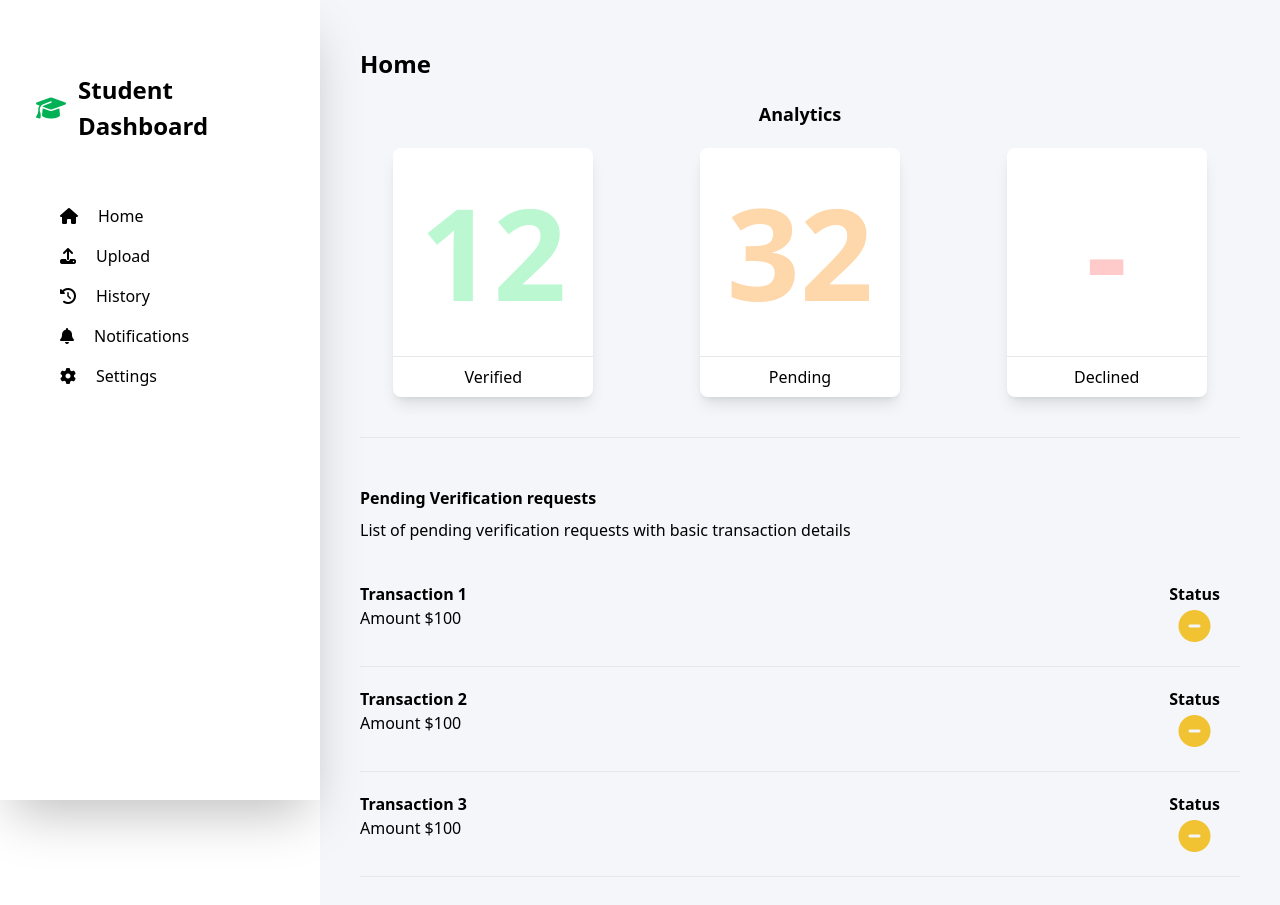
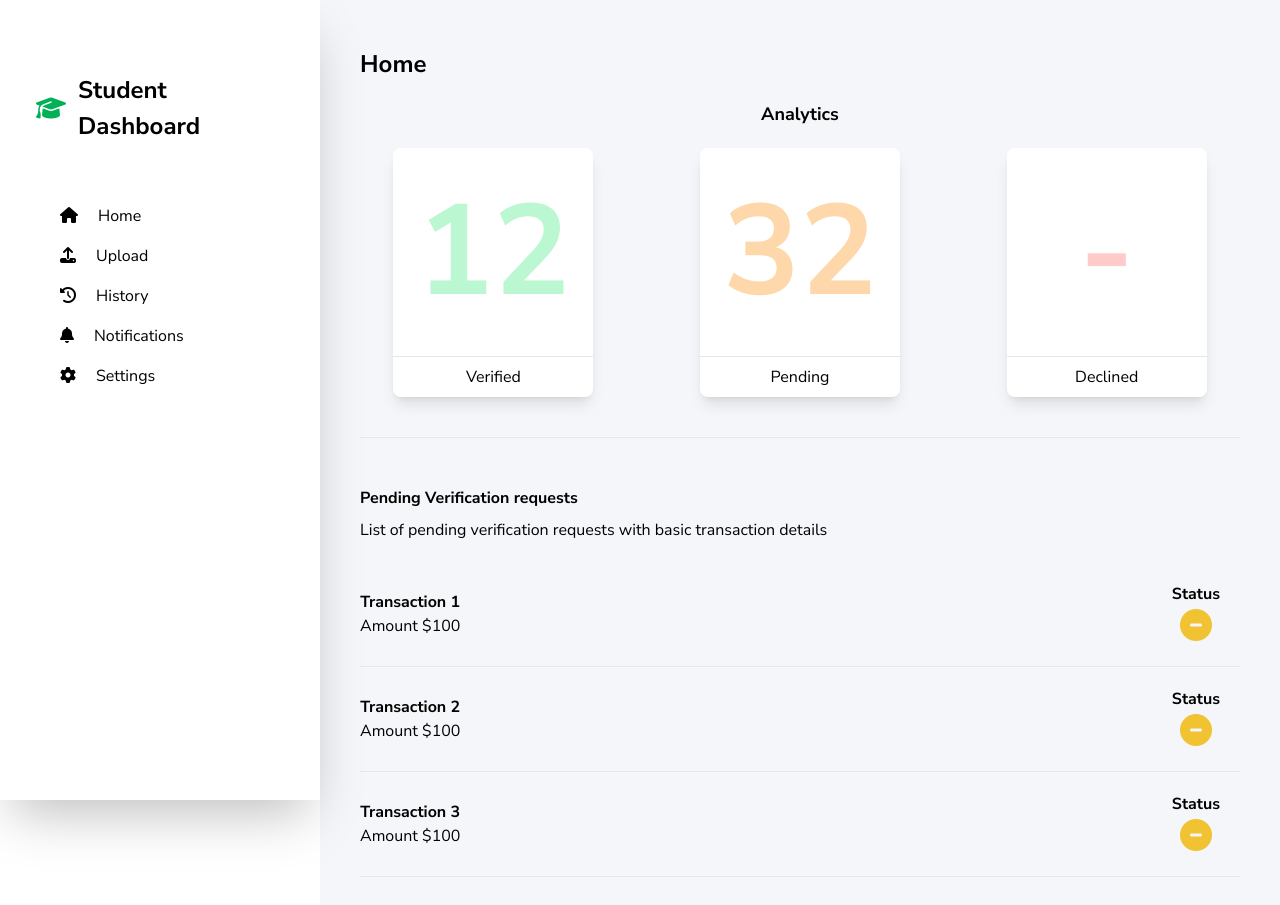
Before and after one commit to Orijadribo/Final_Year, a website: page pages/student/home.html in a window 1280 px wide. Drawn offline with Linux system fonts and the light colour scheme.

Commit message:
Fonts changed

```diff
--- a/pages/student/home.html
+++ b/pages/student/home.html
@@ -17,7 +17,7 @@
   <title>Student Dashboard</title>
 </head>
 
-<body class="">
+<body class=" font-body">
 
   <!-- Main container -->
 
@@ -43,7 +43,7 @@
             <i class="fa-solid fa-graduation-cap fa-xl" style="color: #02b056;"></i>
 
           </div>
-          <h1 class="font-bold text-[24px]">Student Dashboard</h1>
+          <h1 class="font-bold text-[24px] font-body">Student Dashboard</h1>
         </div>
 
         <!-- User profile info -->
@@ -110,39 +110,39 @@
 
         <!-- Home -->
         <div id="home" class="px-10 py-12 md:py-2 w-full">
-          <h1 class="font-bold text-2xl">Home</h1>
+          <h1 class="font-bold text-2xl font-body">Home</h1>
 
           <div class="flex flex-col items-center justify-center">
-            <h1 class="p-5 font-bold text-lg">Analytics</h1>
+            <h1 class="p-5 font-bold text-lg  font-body">Analytics</h1>
 
             <div class="flex gap-10 justify-center items-center flex-col lg:flex-row w-full">
               <div class="flex-1 flex items-center justify-around ">
                 <div class=" rounded-lg w-[200px] bg-white shadow-lg ">
                   <div class="flex items-center justify-center border-b">
-                    <h1 class="font-extrabold text-9xl p-10 text-green-200">12</h1>
+                    <h1 class="font-extrabold font-body text-9xl p-10 text-green-200">12</h1>
                   </div>
-                  <h1 class="flex justify-center p-2">Verified</h1>
+                  <h1 class="flex justify-center p-2 font-body">Verified</h1>
                 </div>
               </div>
               <div class="flex-1 flex items-center justify-around">
                 <div class="rounded-lg w-[200px] bg-white shadow-lg">
                   <div class="flex items-center justify-center border-b">
-                    <h1 class="font-extrabold text-9xl p-10 text-orange-200">32</h1>
+                    <h1 class="font-extrabold font-body text-9xl p-10 text-orange-200">32</h1>
                   </div>
-                  <h1 class="flex justify-center p-2">Pending</h1>
+                  <h1 class="flex justify-center p-2  font-body">Pending</h1>
                 </div>
               </div>
               <div class="flex-1 flex items-center justify-around">
                 <div class=" rounded-lg w-[200px] bg-white shadow-lg">
                   <div class="flex items-center justify-center border-b">
-                    <h1 class="font-extrabold text-9xl p-10 text-red-200">-</h1>
+                    <h1 class="font-extrabold font-body text-9xl p-10 text-red-200">-</h1>
                   </div>
-                  <h1 class="flex justify-center p-2">Declined</h1>
+                  <h1 class="flex justify-center p-2 font-body">Declined</h1>
                 </div>
               </div>
             </div>
             <hr class="w-full m-10" />
-            <div class="w-full">
+            <div class="w-full  font-body">
               <h1 class="font-extrabold py-2">Pending Verification requests</h1>
               <p>
                 List of pending verification requests with basic transaction
@@ -150,7 +150,7 @@
               </p>
               <div class="py-5">
                 <div class="flex justify-between py-5">
-                  <div>
+                  <div class="flex flex-col items-center justify-center">
                     <h3 class="font-bold">Transaction 1</h3>
                     <p>Amount $100</p>
                   </div>
@@ -163,7 +163,7 @@
                 </div>
                 <hr />
                 <div class="flex justify-between py-5">
-                  <div>
+                  <div class="flex flex-col items-center justify-center">
                     <h3 class="font-bold">Transaction 2</h3>
                     <p>Amount $100</p>
                   </div>
@@ -176,7 +176,7 @@
                 </div>
                 <hr />
                 <div class="flex justify-between py-5">
-                  <div>
+                  <div class="flex flex-col items-center justify-center">
                     <h3 class="font-bold">Transaction 3</h3>
                     <p>Amount $100</p>
                   </div>
@@ -263,7 +263,7 @@
           </div>
           <div class="py-5 w-full">
             <div class="flex justify-between py-5">
-              <div>
+              <div class="flex flex-col items-center justify-center">
                 <h3 class="font-bold">Transaction 1</h3>
                 <p>Amount $100</p>
               </div>
@@ -276,7 +276,7 @@
             </div>
             <hr />
             <div class="flex justify-between py-5">
-              <div>
+              <div class="flex flex-col items-center justify-center">
                 <h3 class="font-bold">Transaction 2</h3>
                 <p>Amount $100</p>
               </div>
@@ -289,7 +289,7 @@
             </div>
             <hr />
             <div class="flex justify-between py-5">
-              <div>
+              <div class="flex flex-col items-center justify-center">
                 <h3 class="font-bold">Transaction 3</h3>
                 <p>Amount $100</p>
               </div>
@@ -302,7 +302,7 @@
             </div>
             <hr />
             <div class="flex justify-between py-5">
-              <div>
+              <div class="flex flex-col items-center justify-center">
                 <h3 class="font-bold">Transaction 3</h3>
                 <p>Amount $100</p>
               </div>
--- a/styles.css
+++ b/styles.css
@@ -1,3 +1,5 @@
+@import url('https://fonts.googleapis.com/css2?family=Nunito+Sans:ital,wght@0,200;0,300;0,400;0,600;0,700;1,200;1,300;1,400;1,600&family=Open+Sans:wght@300&family=Poppins:ital,wght@0,100;0,200;0,300;0,400;1,100;1,200;1,300&display=swap');
+
 @tailwind base;
 @tailwind components;
 @tailwind utilities;
--- a/tailwind.config.js
+++ b/tailwind.config.js
@@ -6,7 +6,11 @@ module.exports = {
     "./pages/student/*.{html,js}",
   ],
   theme: {
-    extend: {},
+    extend: {
+      fontFamily: {
+        body: ["Nunito Sans", "Open Sans", "Poppins"],
+      },
+    },
   },
   plugins: [],
 };
```
Also changed, not shown: pages/index.html (+6 -6 lines), dist/output.css.
